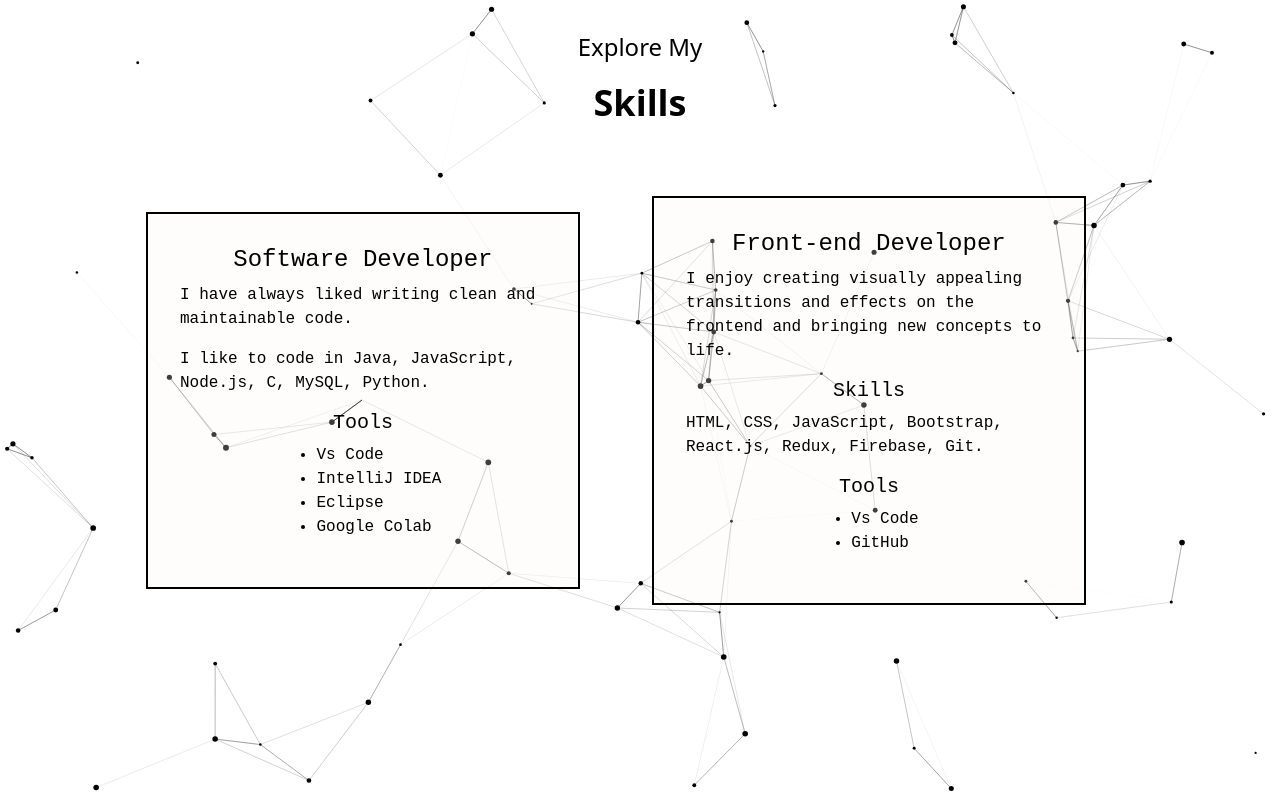
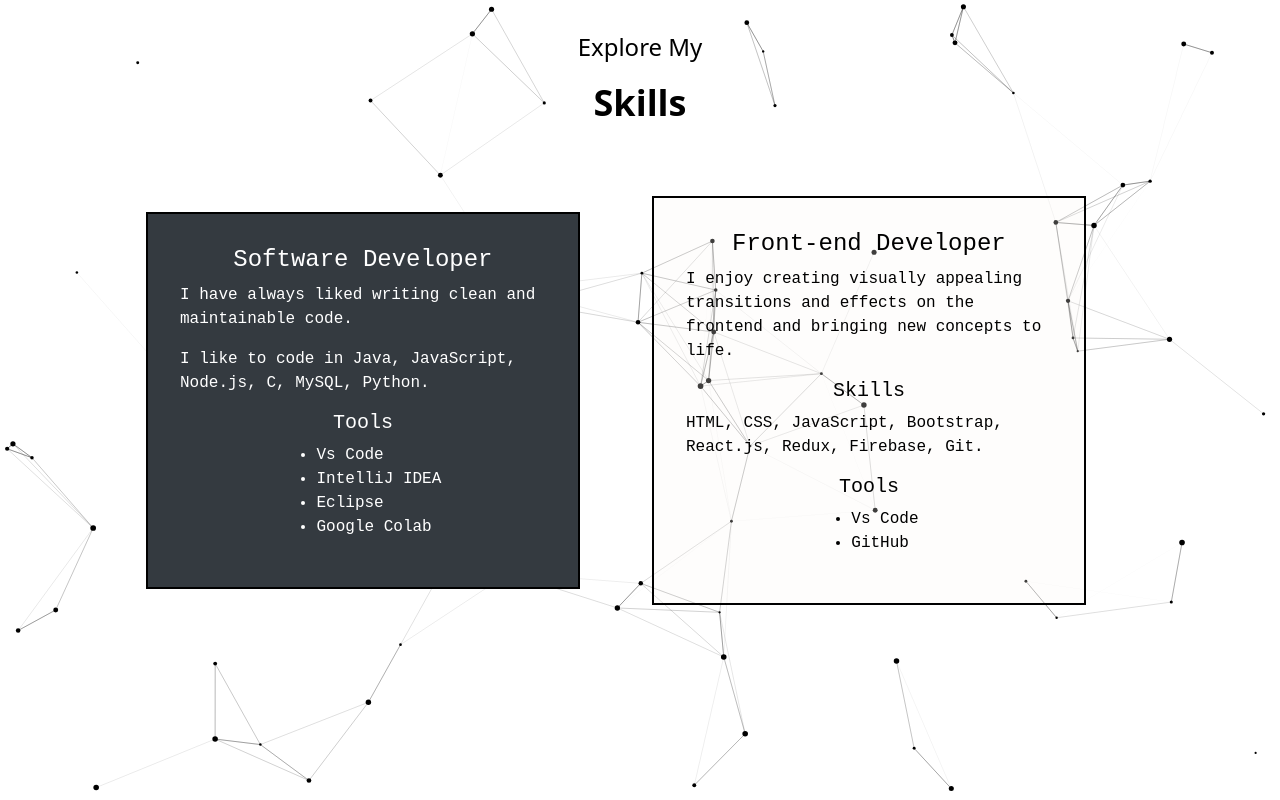
Before and after one commit to NagarajanSanthosh/santhosh-portfolio, a React (Vite) app: page / in a window 1280 px wide. In both pictures the pointer is over the element 362 px from the left and 2287 px from the top of the page. Shown: the part 1887-2687 px from the top of the page. Built offline with nearby package versions, Linux system fonts and the light colour scheme; a web font is replaced by a local one.

Commit message:
on mouse over changed theme

```diff
--- a/src/skills.css
+++ b/src/skills.css
@@ -11,4 +11,20 @@
     flex-direction: column;
     justify-content: center; /* Center vertically */
     align-items: center; /* Center horizontally */
+    transition: background-color 0.3s ease, color 0.3s ease;
+
   }
+
+
+  .dfWTkB:hover {
+    background-color: #343a40; /* Bootstrap dark color */
+    color: #fff;
+  }
+
+  .dfWTkB ul li {
+    transition: color 0.3s ease;
+  }
+
+  .dfWTkB:hover ul li {
+    color: #fff;
+  }
```
